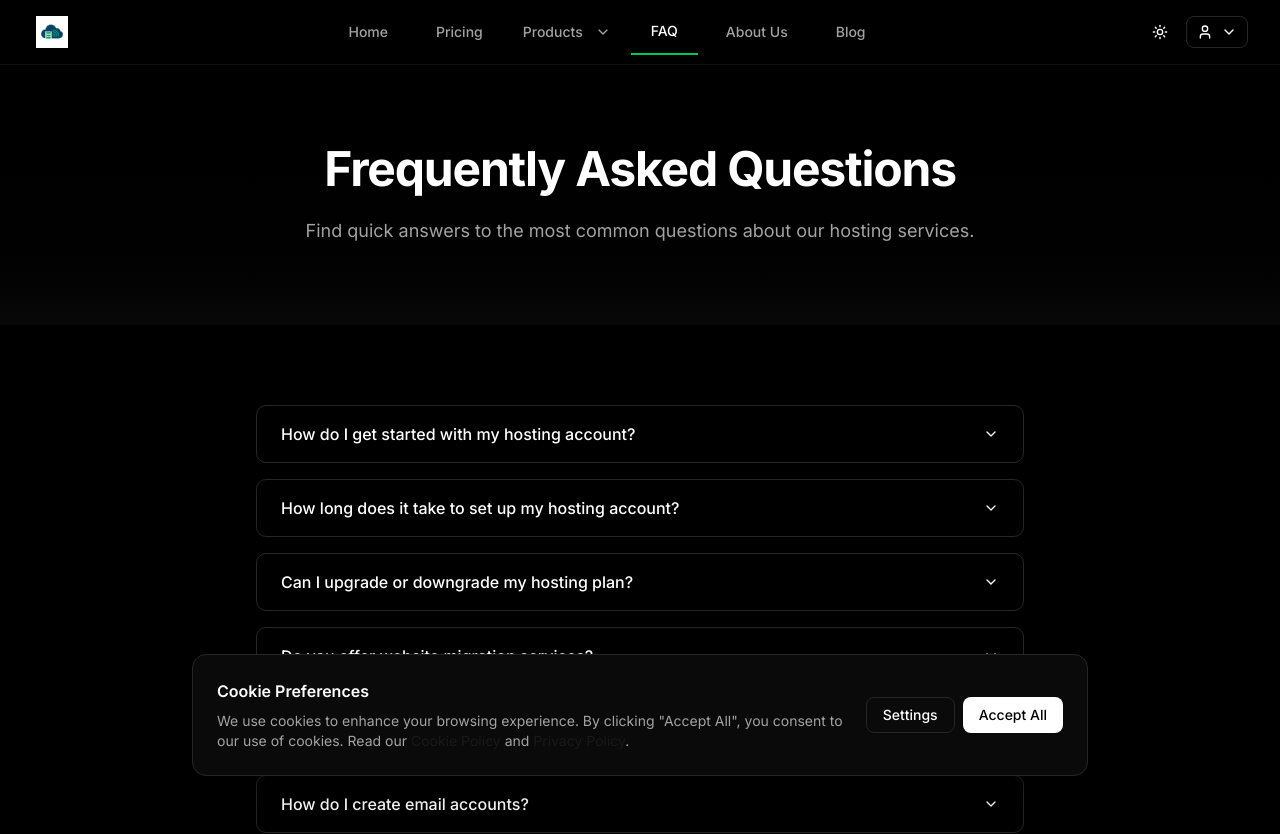
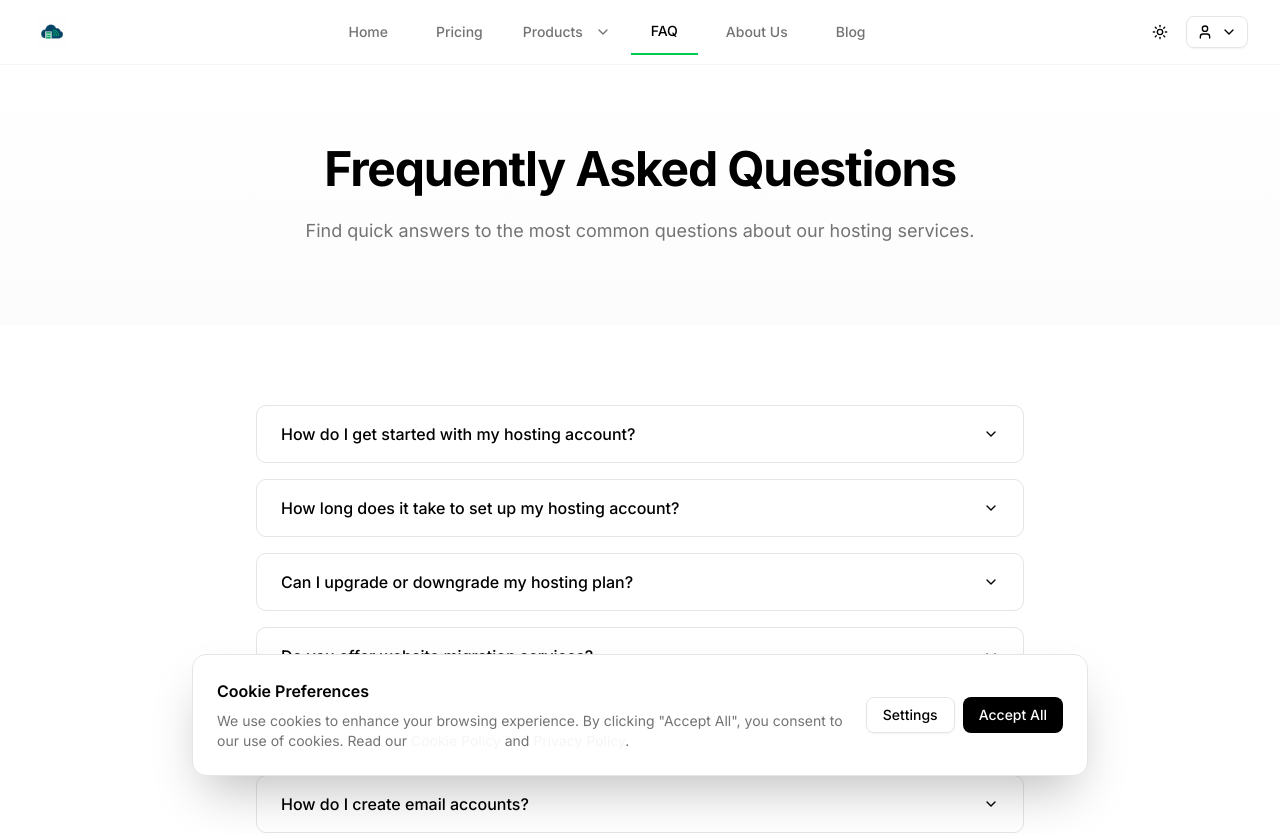
Before and after one commit to KmerHosting/kmerhosting-website, a Next.js app: page /faq in a window 1280 px wide. Shown: the top 834 px of the page. Built offline with nearby package versions, Linux system fonts and the light colour scheme.

Commit message:
made change on app theme

```diff
--- a/app/globals.css
+++ b/app/globals.css
@@ -4,7 +4,7 @@
 @custom-variant dark (&:is(.dark *));
 
 :root {
-  /* Monochrome theme - Light mode (White background & Black text) */
+  /* Light mode (White background & Black text) */
   --brand-navy: #000000;
   --brand-green: #000000;
 
@@ -41,101 +41,6 @@
   --sidebar-accent-foreground: oklch(0.205 0 0);
   --sidebar-border: oklch(0.922 0 0);
   --sidebar-ring: oklch(0.696 0.17 162.48);
-}
-
-/* Force system theme to always use dark colors regardless of OS preference */
-[data-theme="system"] {
-  --background: #000000;
-  --foreground: #ffffff;
-  --card: #0a0a0a;
-  --card-foreground: #ffffff;
-  --popover: #000000;
-  --popover-foreground: #ffffff;
-  --primary: #ffffff;
-  --primary-foreground: #000000;
-  --secondary: #1a1a1a;
-  --secondary-foreground: #ffffff;
-  --muted: #1a1a1a;
-  --muted-foreground: #a3a3a3;
-  --accent: #1a1a1a;
-  --accent-foreground: #ffffff;
-  --destructive: #dc2626;
-  --destructive-foreground: #ffffff;
-  --border: #262626;
-  --input: #1a1a1a;
-  --ring: #ffffff;
-}
-
-/* Override system theme preference to force dark colors */
-@media (prefers-color-scheme: dark) {
-  :root {
-    --background: #000000;
-    --foreground: #ffffff;
-    --card: #0a0a0a;
-    --card-foreground: #ffffff;
-    --popover: #000000;
-    --popover-foreground: #ffffff;
-    --primary: #ffffff;
-    --primary-foreground: #000000;
-    --secondary: #1a1a1a;
-    --secondary-foreground: #ffffff;
-    --muted: #1a1a1a;
-    --muted-foreground: #a3a3a3;
-    --accent: #1a1a1a;
-    --accent-foreground: #ffffff;
-    --destructive: #dc2626;
-    --destructive-foreground: #ffffff;
-    --border: #262626;
-    --input: #1a1a1a;
-    --ring: #ffffff;
-  }
-}
-
-@media (prefers-color-scheme: light) {
-  [data-theme="system"] {
-    --background: #000000 !important;
-    --foreground: #ffffff !important;
-    --card: #0a0a0a !important;
-    --card-foreground: #ffffff !important;
-    --popover: #000000 !important;
-    --popover-foreground: #ffffff !important;
-    --primary: #ffffff !important;
-    --primary-foreground: #000000 !important;
-    --secondary: #1a1a1a !important;
-    --secondary-foreground: #ffffff !important;
-    --muted: #1a1a1a !important;
-    --muted-foreground: #a3a3a3 !important;
-    --accent: #1a1a1a !important;
-    --accent-foreground: #ffffff !important;
-    --destructive: #dc2626 !important;
-    --destructive-foreground: #ffffff !important;
-    --border: #262626 !important;
-    --input: #1a1a1a !important;
-    --ring: #ffffff !important;
-  }
-}
-
-.default {
-  /* Default theme - Black background & White text (same as dark) */
-  --background: #000000;
-  --foreground: #ffffff;
-  --card: #0a0a0a;
-  --card-foreground: #ffffff;
-  --popover: #000000;
-  --popover-foreground: #ffffff;
-  --primary: #ffffff;
-  --primary-foreground: #000000;
-  --secondary: #1a1a1a;
-  --secondary-foreground: #ffffff;
-  --muted: #1a1a1a;
-  --muted-foreground: #a3a3a3;
-  --accent: #1a1a1a;
-  --accent-foreground: #ffffff;
-  --destructive: #dc2626;
-  --destructive-foreground: #ffffff;
-  --border: #262626;
-  --input: #1a1a1a;
-  --ring: #ffffff;
 }
 
 .dark {
--- a/components/sections/hero.tsx
+++ b/components/sections/hero.tsx
@@ -47,8 +47,8 @@ export function Hero() {
         </div>
       </div>
 
-      {/* Decorative gradient blur - forced dark for system theme */}
-      <div className="absolute top-0 left-1/2 -translate-x-1/2 -translate-y-1/2 w-[800px] h-[800px] bg-primary/20 dark:bg-primary/5 [html[data-theme='system']_&]:bg-primary/5 rounded-full blur-3xl pointer-events-none" />
+      {/* Decorative gradient blur */}
+      <div className="absolute top-0 left-1/2 -translate-x-1/2 -translate-y-1/2 w-[800px] h-[800px] bg-primary/20 dark:bg-primary/5 rounded-full blur-3xl pointer-events-none" />
     </section>
   )
 }
--- a/components/theme-provider.tsx
+++ b/components/theme-provider.tsx
@@ -1,15 +1,15 @@
 "use client"
 import { ThemeProvider as NextThemesProvider } from "next-themes"
 import type { ThemeProviderProps } from "next-themes"
-import { useEffect } from "react"
 
 export function ThemeProvider({ children, ...props }: ThemeProviderProps) {
   return (
     <NextThemesProvider
+      attribute="class"
+      defaultTheme="dark"
+      enableSystem={true}
+      themes={["light", "dark", "system"]}
       {...props}
-      forcedTheme={undefined}
-      enableSystem={true}
-      systemTheme="dark"
     >
       {children}
     </NextThemesProvider>
```
